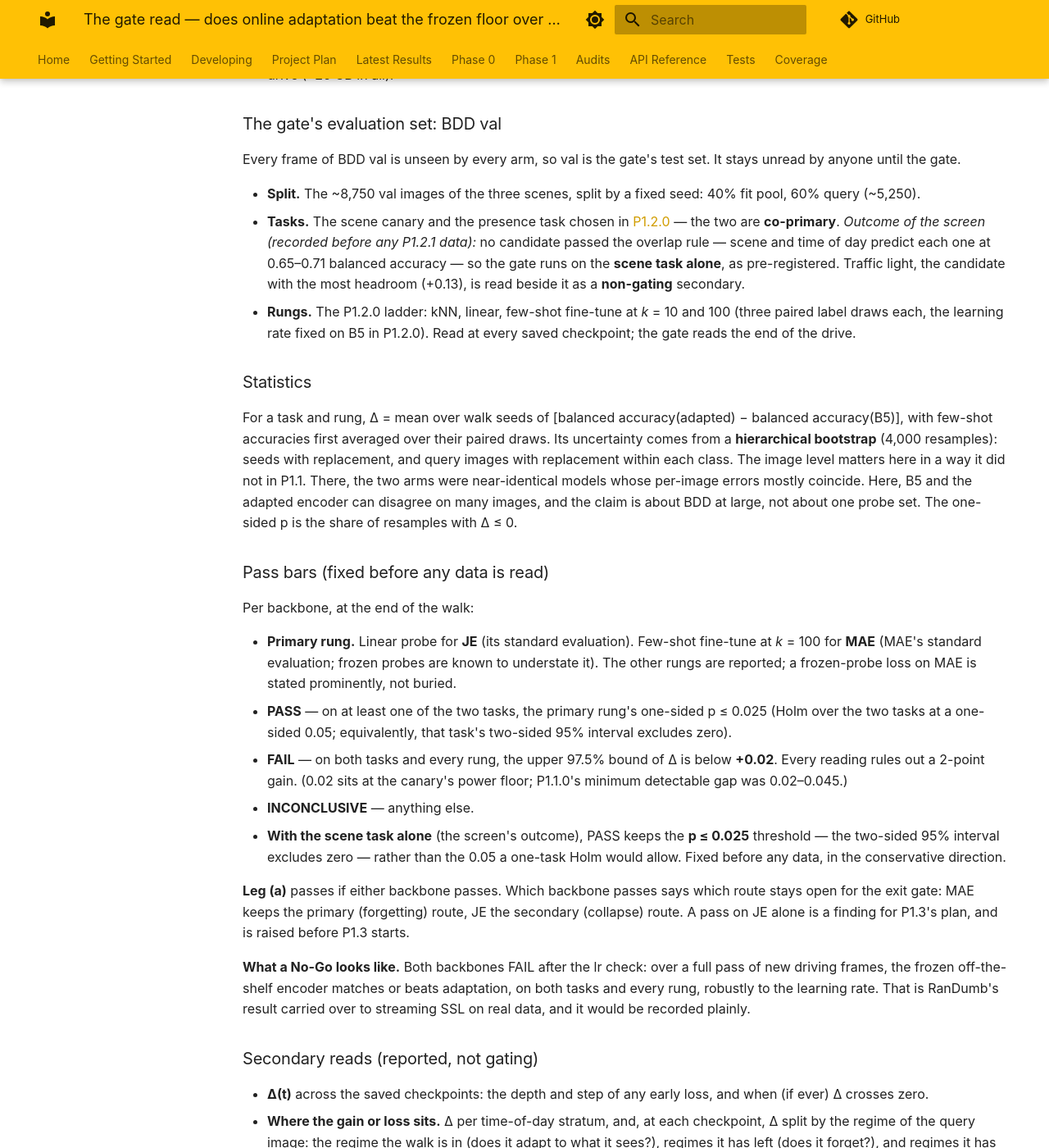
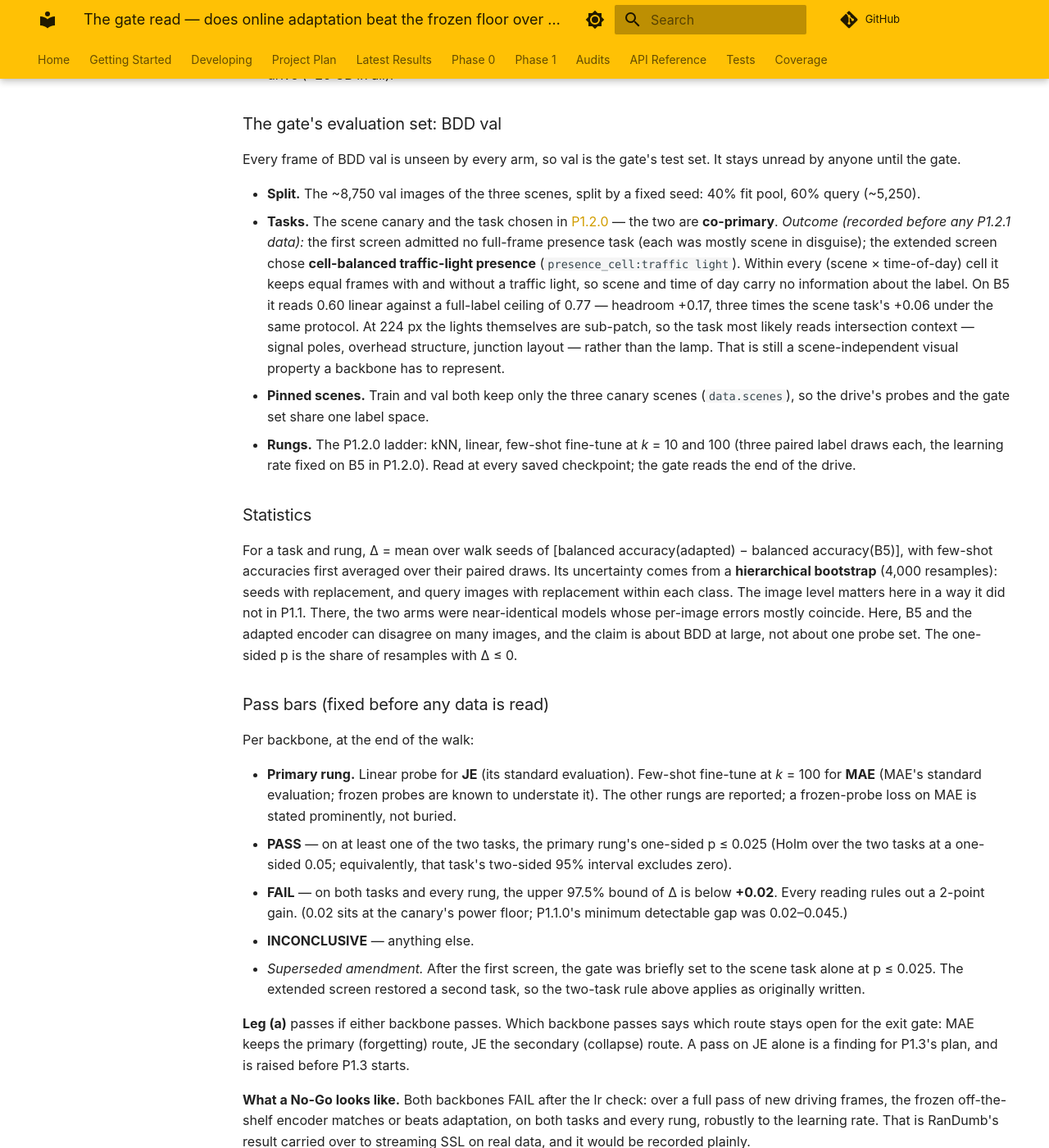
Before and after one commit to aidotse/cafl4ds, an MkDocs documentation site: the page built from docs/experiments/phase1/P1.2.1.md, in a window 1280 px wide and 1400 px high, scrolled down 1445 px. Shown: the whole window at 82% size. Built offline with MkDocs 1.6.1 and Material for MkDocs 9.7.7, drawn with Linux system fonts in a browser that asks for light colours; comment, search, counter and statistics services are not loaded.

Commit message:
docs: P1.2.0 extended screen picks cell-balanced traffic light; P1.2.1 gate is two-task again
Squash vs centre crop: the crop does not raise B5 (scene 0.629 -> 0.610), so the squash stays.

Co-Authored-By: Claude Opus 5.5 <noreply@anthropic.com>

```diff
--- a/docs/experiments/phase1/P1.2.1.md
+++ b/docs/experiments/phase1/P1.2.1.md
@@ -54,11 +54,18 @@ therefore bit-identical to **B5**. That buys three things at once:
 Every frame of BDD val is unseen by every arm, so val is the gate's test set. It stays unread by anyone until the gate.
 
 - **Split.** The ~8,750 val images of the three scenes, split by a fixed seed: 40% fit pool, 60% query (~5,250).
-- **Tasks.** The scene canary and the presence task chosen in [P1.2.0](P1.2.0.md#4-the-secondary-readout-task) — the two
-    are **co-primary**. *Outcome of the screen (recorded before any P1.2.1 data):* no candidate passed the overlap rule
-    — scene and time of day predict each one at 0.65–0.71 balanced accuracy — so the gate runs on the **scene task
-    alone**, as pre-registered. Traffic light, the candidate with the most headroom (+0.13), is read beside it as a
-    **non-gating** secondary.
+- **Tasks.** The scene canary and the task chosen in
+    [P1.2.0](P1.2.0.md#4b-the-extended-screen-and-the-input-geometry-added-2026-10-21-before-any-of-its-data) — the two
+    are **co-primary**. *Outcome (recorded before any P1.2.1 data):* the first screen admitted no full-frame presence
+    task (each was mostly scene in disguise); the extended screen chose **cell-balanced traffic-light presence**
+    (`presence_cell:traffic light`). Within every (scene × time-of-day) cell it keeps equal frames with and without a
+    traffic light, so scene and time of day carry no information about the label. On B5 it reads 0.60 linear against a
+    full-label ceiling of 0.77 — headroom +0.17, three times the scene task's +0.06 under the same protocol. At 224 px
+    the lights themselves are sub-patch, so the task most likely reads intersection context — signal poles, overhead
+    structure, junction layout — rather than the lamp. That is still a scene-independent visual property a backbone has
+    to represent.
+- **Pinned scenes.** Train and val both keep only the three canary scenes (`data.scenes`), so the drive's probes and the
+    gate set share one label space.
 - **Rungs.** The P1.2.0 ladder: kNN, linear, few-shot fine-tune at *k* = 10 and 100 (three paired label draws each, the
     learning rate fixed on B5 in P1.2.0). Read at every saved checkpoint; the gate reads the end of the drive.
 
@@ -83,9 +90,8 @@ Per backbone, at the end of the walk:
 - **FAIL** — on both tasks and every rung, the upper 97.5% bound of Δ is below **+0.02**. Every reading rules out a
     2-point gain. (0.02 sits at the canary's power floor; P1.1.0's minimum detectable gap was 0.02–0.045.)
 - **INCONCLUSIVE** — anything else.
-- **With the scene task alone** (the screen's outcome), PASS keeps the **p ≤ 0.025** threshold — the two-sided 95%
-    interval excludes zero — rather than the 0.05 a one-task Holm would allow. Fixed before any data, in the
-    conservative direction.
+- *Superseded amendment.* After the first screen, the gate was briefly set to the scene task alone at p ≤ 0.025. The
+    extended screen restored a second task, so the two-task rule above applies as originally written.
 
 **Leg (a)** passes if either backbone passes. Which backbone passes says which route stays open for the exit gate: MAE
 keeps the primary (forgetting) route, JE the secondary (collapse) route. A pass on JE alone is a finding for P1.3's
```
Also changed, not shown: docs/experiments/phase1/P1.2.0.md (+22 -2 lines), 1 other file.
